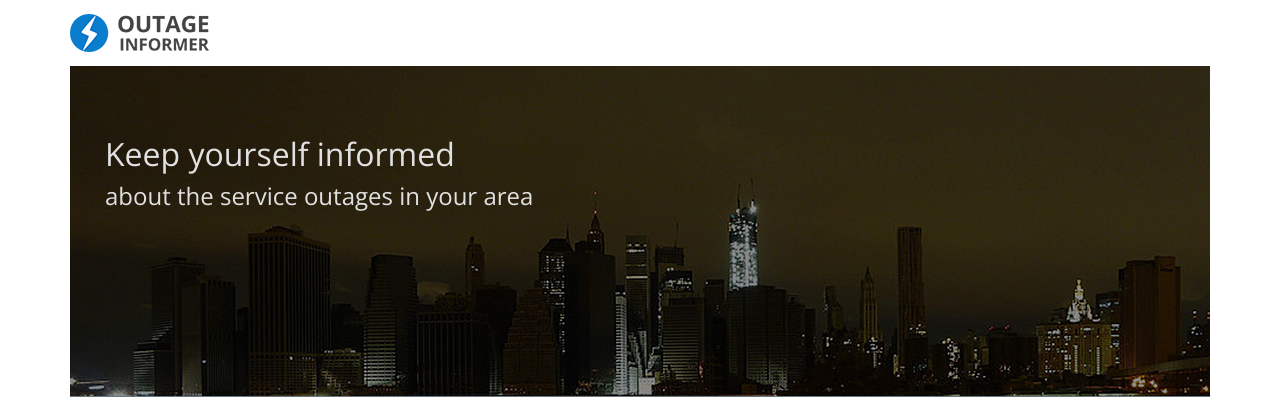
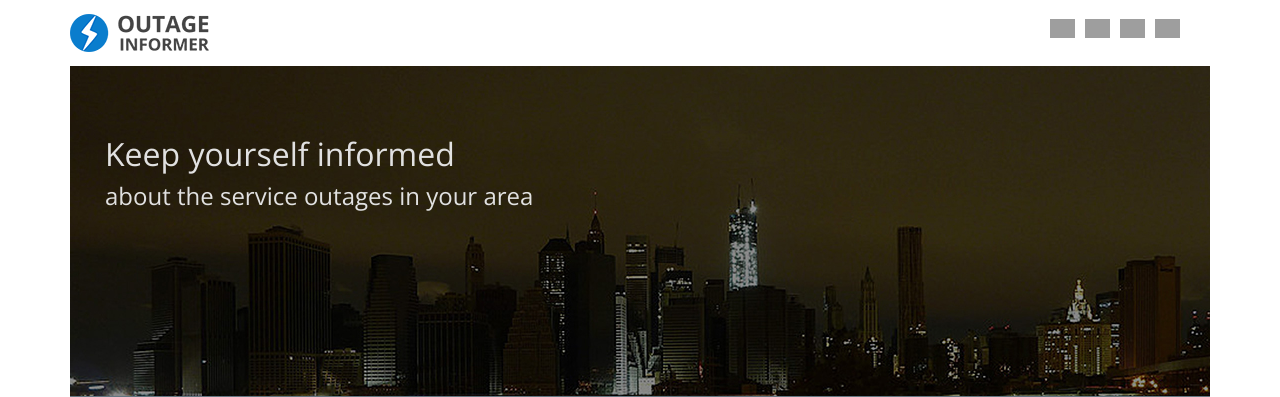
Before and after one commit to UtilityOutageInformer/WebApp, a Node server app: page / in a window 1280 px wide. Shown: the top 397 px of the page. Run offline with Node 20, Linux system fonts and the light colour scheme; grey boxes are pictures that could not be loaded.

Commit message:
share on social media sites

```diff
--- a/public/stylesheets/style.css
+++ b/public/stylesheets/style.css
@@ -17,17 +17,21 @@ h3 {
 .btn {
   border-radius: 0;
 }
+
 .btn-primary {
   background-color: #0a7dcd;
   background-image: none;
 }
+
 .btn-primary:hover, .btn-primary:focus {
   background-color: #2491DA;
 }
+
 .btn-success {
   background-color: #0cb11b;
   background-image: none;
 }
+
 .btn-success:hover, .btn-success:focus {
   background-color: #21C221;
 }
@@ -197,6 +201,7 @@ header ul a:hover {
   background: url(../images/icon-check.png) no-repeat left 6px;
   padding: 0 30px 25px;
 }
+
 .info li,
 .info p {
   line-height: 27px;
@@ -234,26 +239,41 @@ header ul a:hover {
 .sign-up-header {
   margin: 0 0 22px;
 }
+
 .subscribe-form {
   padding: 10px 0;
 }
+
 .sign-up-part-1 {
   margin: 0 0 30px;
 }
+
 .sign-up .form-control {
   margin-right: 10px;
   border-radius: 0;
 }
-.fb-share{
-    background: url(../images/fb.png) no-repeat left 6px;
-    padding: 0 30px 25px;
+
+.fb-share {
+  background: url(../images/fb.png) no-repeat left 6px;
+  padding: 0 30px 25px;
 }
-.success-message{
-    color: green;
+
+.success-message {
+  color: green;
 }
-.error-message{
-    color: darkred;
+
+.error-message {
+  color: darkred;
 }
+
+.share-buttons img {
+  width: 35px;
+  padding: 5px;
+  border: 0;
+  box-shadow: 0;
+  display: inline;
+}
+
 @media (min-width: 992px) {
   .step-col-first {
     margin-left: 4.166665%;
--- a/views/layout.jade
+++ b/views/layout.jade
@@ -11,10 +11,24 @@ html
     header
       .container
         .row
-          .col-lg-7.col-md-7
+          .col-lg-10.col-md-9
             h1.logo
               a(href="#") OUTAGE INFORMER
-          .col-lg-5.col-md-5
+          .col-lg-2.col-md-3
+            .share-buttons
+              a(href="http://www.facebook.com/sharer.php?u=http://outage-informer.herokuapp.com/")
+                img(src="http://www.simplesharebuttons.com/images/somacro/facebook.png", alt="share on facebook")
+
+              a(href="http://twitter.com/share?url=http://outage-informer.herokuapp.com/")
+                img(src="http://www.simplesharebuttons.com/images/somacro/twitter.png", alt="share on twitter")
+
+              a(href="https://plus.google.com/share?url=http://outage-informer.herokuapp.com/")
+                img(src="http://www.simplesharebuttons.com/images/somacro/google.png", alt="share on google")
+
+              a(href="http://www.linkedin.com/shareArticle?mini=false&url=http://outage-informer.herokuapp.com/")
+                img(src="http://www.simplesharebuttons.com/images/somacro/linkedin.png", alt="share on linkedin")
+
+
             //ul
             //  li
                 a(href="https://www.facebook.com/sharer/sharer.php?u=example.org") fb
```
